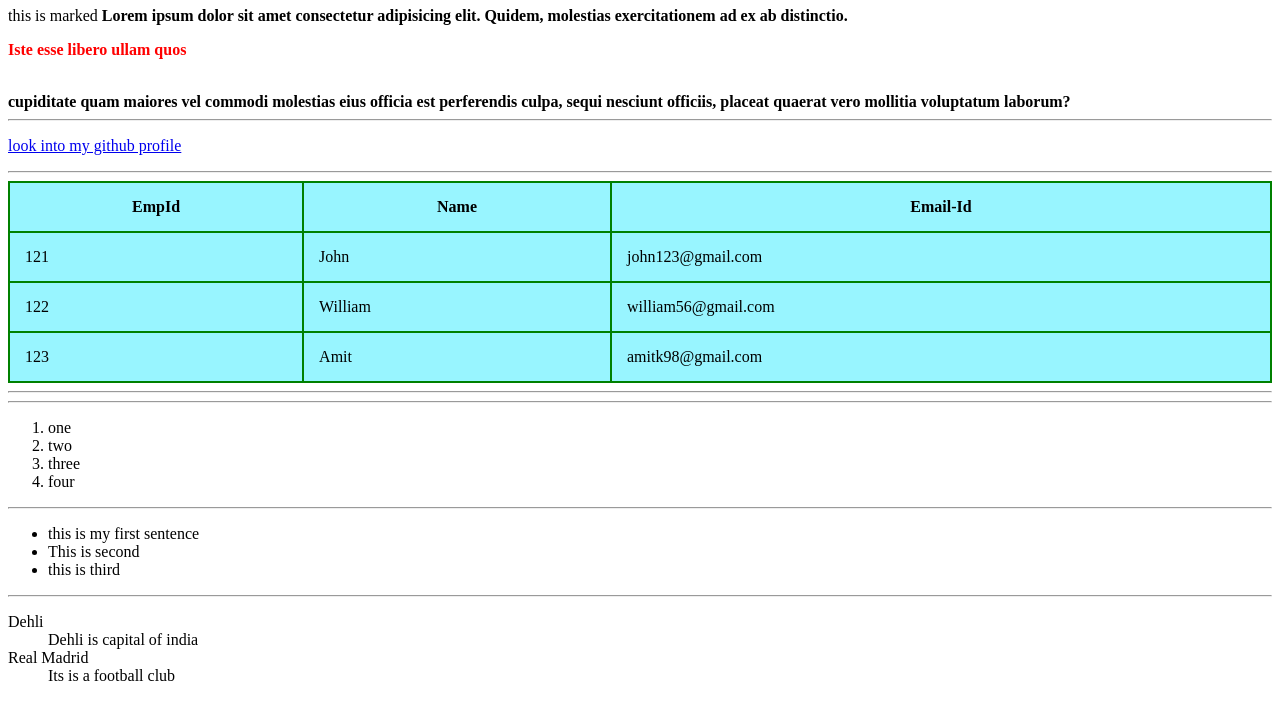
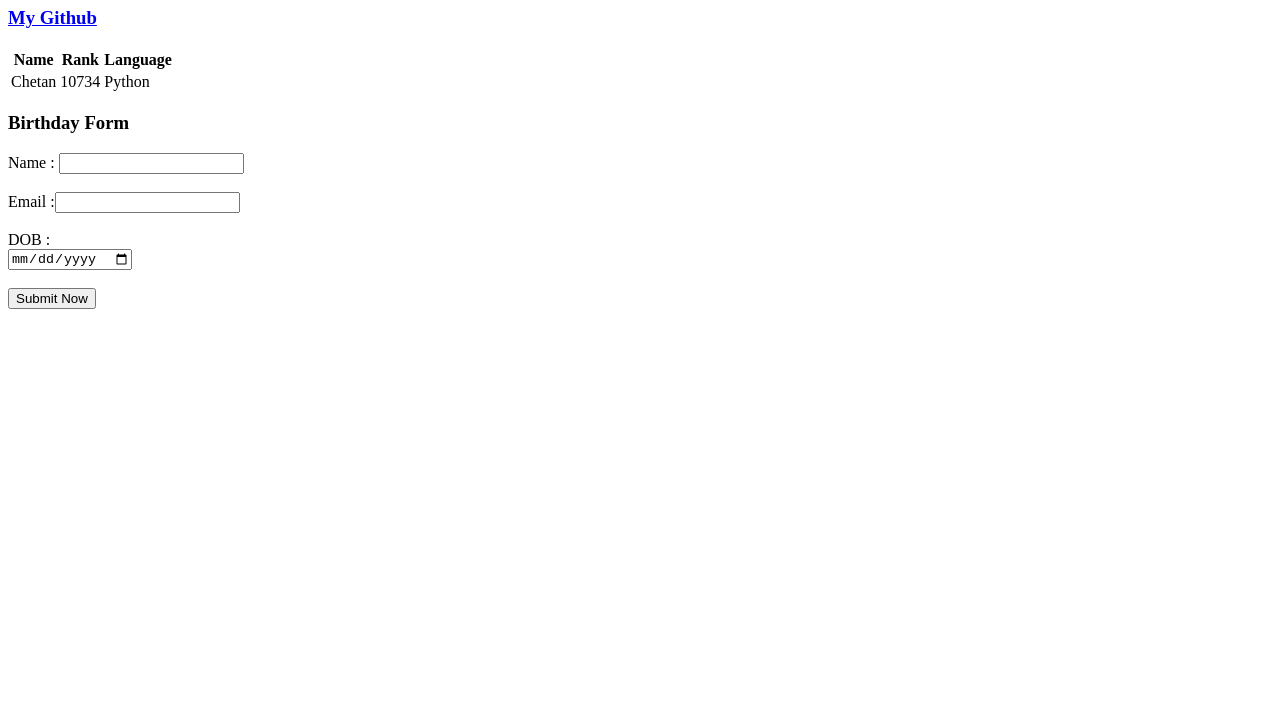
Before and after one commit to chetanm381/Web-Developement, a plain HTML site: page index.html in a window 1280 px wide. Shown: the part 73-800 px from the top of the page. Drawn offline with Linux system fonts and the light colour scheme.

Commit message:
basic html form

```diff
--- a/index.html
+++ b/index.html
@@ -8,86 +8,45 @@
     <meta name="viewport" content="width=device-width, initial-scale=1.0">
     <title>First Page</title>
 </head>
-<style>
-    table {
-        border-collapse: collapse;
-        width: 100%;
-    }
-
-    th,
-    td {
-        border: 2px solid green;
-        padding: 15px;
-    }
-</style>
 
 <body>
-
-    <h1>MY FIRST WEBSITE</h1>
-    <marked>this is marked</marked>
-    <b>Lorem ipsum dolor sit amet consectetur adipisicing elit. Quidem, molestias exercitationem ad ex ab distinctio. <p style="color:red">Iste esse libero ullam quos</p><br> cupiditate quam maiores vel commodi molestias eius officia est perferendis culpa, sequi nesciunt officiis, placeat
-        quaerat vero mollitia voluptatum laborum?</b>
-    <hr>
-    <p>
-
-        <a href="https://github.com/chetanm381" target="_blank"> look into my github profile</a>
-
-    </p>
-    <hr>
-    <table border="1" bgcolor="#98f5ff">
+    <h1>My webSite</h1>
+    <a href="https://github.com/chetanm381" target="_blank">
+        <h3>My Github</h3>
+    </a>
+    <table>
         <thead>
             <tr>
-                <th>EmpId</th>
                 <th>Name</th>
-                <th>Email-Id</th>
+                <th>Rank</th>
+                <th>Language</th>
             </tr>
         </thead>
         <tbody>
             <tr>
-                <td>121</td>
-                <td>John</td>
-                <td>john123@gmail.com</td>
-            </tr>
-
-            <tr>
-                <td>122</td>
-                <td>William </td>
-                <td>william56@gmail.com</td>
-            </tr>
-
-            <tr>
-                <td>123</td>
-                <td>Amit</td>
-                <td>amitk98@gmail.com</td>
+                <td>Chetan</td>
+                <td>10734</td>
+                <td>Python</td>
             </tr>
         </tbody>
+
     </table>
+    <h3>Birthday Form</h3>
+    <form action="backend.javascript">
+        <label for="Name">Name :</label>
+        <input type="text" name="Name" id="Name">
+        <br>
+        <br><label for="email">Email :</label><input type="email" name="email" id="email">
+        <br>
+        <br><label for="date of birth">DOB :</label>
+        <br><input type="date" name="date of birth" id="date of birth">
+        <br>
+        <br>
+        <input type="submit" value="Submit Now" id="SubmitNow">
+
+    </form>
 
 
-    <hr>
-    <hr>
-    <ol>
-        <li>one</li>
-        <li>two</li>
-        <li>three</li>
-        <li>four</li>
-    </ol>
-    <hr>
-    <ul>
-        <li>this is my first sentence</li>
-        <li>This is second </li>
-        <li>this is third</li>
-    </ul>
-    <hr>
-
-    <dl>
-        <dt>
-Dehli
-</dt>
-        <dd>Dehli is capital of india</dd>
-        <dt>Real Madrid</dt>
-        <dd>Its is a football club</dd>
-    </dl>
 </body>
 
 </html>
```
